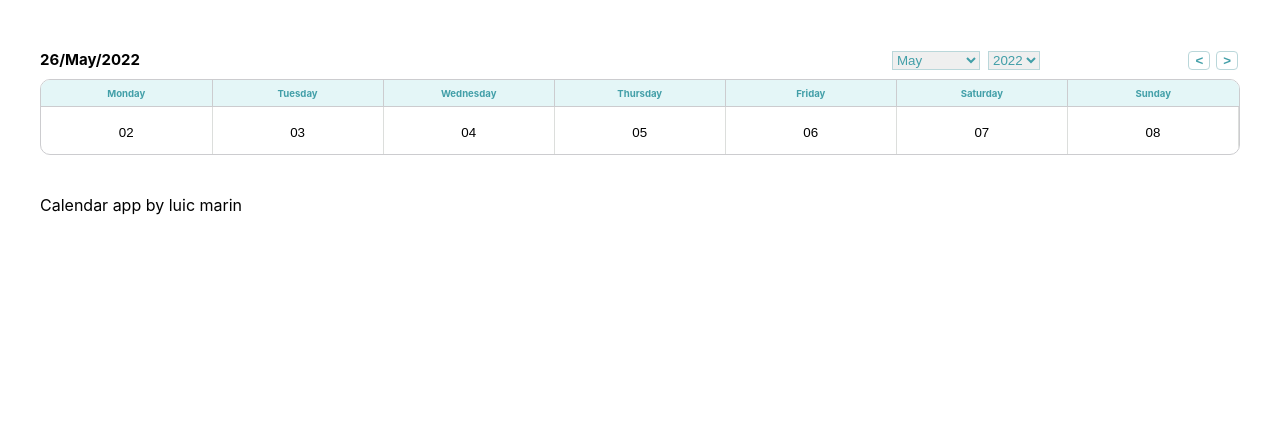
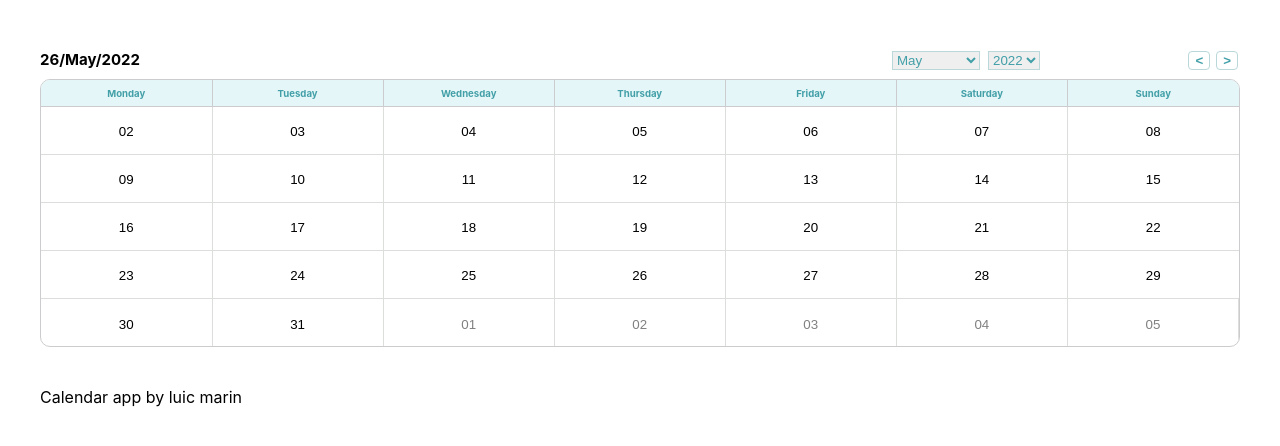
Before and after one commit to AcidBurnHen/swtichy, a Next.js app: page / in a window 1280 px wide. Shown: the top 446 px of the page. Built offline with nearby package versions, Linux system fonts and the light colour scheme.

Commit message:
Added conditional styling for days before and after current month

```diff
--- a/components/calendar/DaysInMonth.tsx
+++ b/components/calendar/DaysInMonth.tsx
@@ -1,3 +1,4 @@
+import { Moment } from 'moment';
 import { Dispatch, FC, MouseEvent, SetStateAction } from 'react';
 import {
   getDay,
@@ -9,6 +10,7 @@ import {
 import { useRouter } from 'next/router';
 import { useState } from 'react';
 import styled from 'styled-components';
+import { start } from 'repl';
 
 interface Month {
   setParentDay: Dispatch<SetStateAction<string>>;
@@ -34,40 +36,50 @@ const DaysInMonth: FC<Month> = ({ setParentDay, month, year }) => {
   };
 
   const firstDay = getFirstDayOfCalendar(month, year);
-  const startDay = firstDay.clone();
   const lastDay = getLastDayOfCalendar(month, year);
+  const monthStart = getFirstDayOfMonth(month, year);
+  const monthEnd = getLastDayOfMonth(month, year);
 
-  const daysInAMonth = [];
+  let daysInAMonth = [];
 
   while (firstDay.isBefore(lastDay, 'day')) {
     daysInAMonth.push(
       Array(7)
         .fill(0)
-        .map(() => firstDay.add(1, 'day').clone().format("DD"))
+        .map(() => firstDay.add(1, 'day').clone())
     );
   }
 
-  function classes(d: string) {
-    if (d === day) {
-      return "selected"
+  function classes(d: Moment) {
+    const thisDay = d.toString();
+    if (thisDay === day) {
+      return 'selected';
     }
 
-    if (d === getDay) {
-      return "today"
+    if (thisDay === getDay) {
+      return 'today';
+    }
+
+    if (d.isBefore(monthStart, 'month')) {
+      return 'before';
+    }
+
+    if (d.isAfter(monthEnd, 'month')) {
+      return 'after';
     }
   }
 
-  const days = daysInAMonth.map((week,i) => (
-    <DaysRow key={i}>
+  const days = daysInAMonth.map((week) => (
+    <DaysRow key={Number(week)}>
       {week.map((d) => (
-        <DayContainer className={classes(d.toString())} key={d}>
-        <DayBtn value={d} onClick={handleDay}>
-          {d}
-        </DayBtn>
-      </DayContainer>
+        <DayContainer className={classes(d)} key={d.format('DD')}>
+          <DayBtn value={d.format('DD')} onClick={handleDay}>
+            {d.format('DD')}
+          </DayBtn>
+        </DayContainer>
       ))}
     </DaysRow>
-  ))
+  ));
 
   return <DaysBody>{days}</DaysBody>;
 };
@@ -101,6 +113,14 @@ export const DayContainer = styled.td`
     color: #429fa8;
     font-weight: bold;
   }
+
+  &.before button {
+    color: gray;
+  }
+
+  &.after button {
+    color: gray;
+  }
 `;
 
 export const DayBtn = styled.button`
--- a/lib/datetime.ts
+++ b/lib/datetime.ts
@@ -40,7 +40,7 @@ export const getFirstDayOfMonth = (month: string, year: string): Moment => {
 }
 
 export const getFirstDayOfCalendar = (month: string, year: string): Moment => {
-  const startDay = moment(`${month} ${year}`, 'MMMM YYYY').startOf("week");
+  const startDay = moment(`${month} ${year}`, 'MMMM YYYY').startOf("month").startOf("week");
 
   return startDay;
 };
@@ -52,7 +52,7 @@ export const getLastDayOfMonth = (month: string, year: string): Moment => {
 }
 
 export const getLastDayOfCalendar = (month: string, year: string): Moment => {
-  const endDay = moment(`${month} ${year}`, 'MMMM YYYY').endOf("week");
+  const endDay = moment(`${month} ${year}`, 'MMMM YYYY').endOf("month").endOf("week");
 
   return endDay;
  }
```
Also changed, not shown: 1 other file (tests, documents, lock files or other folders).
